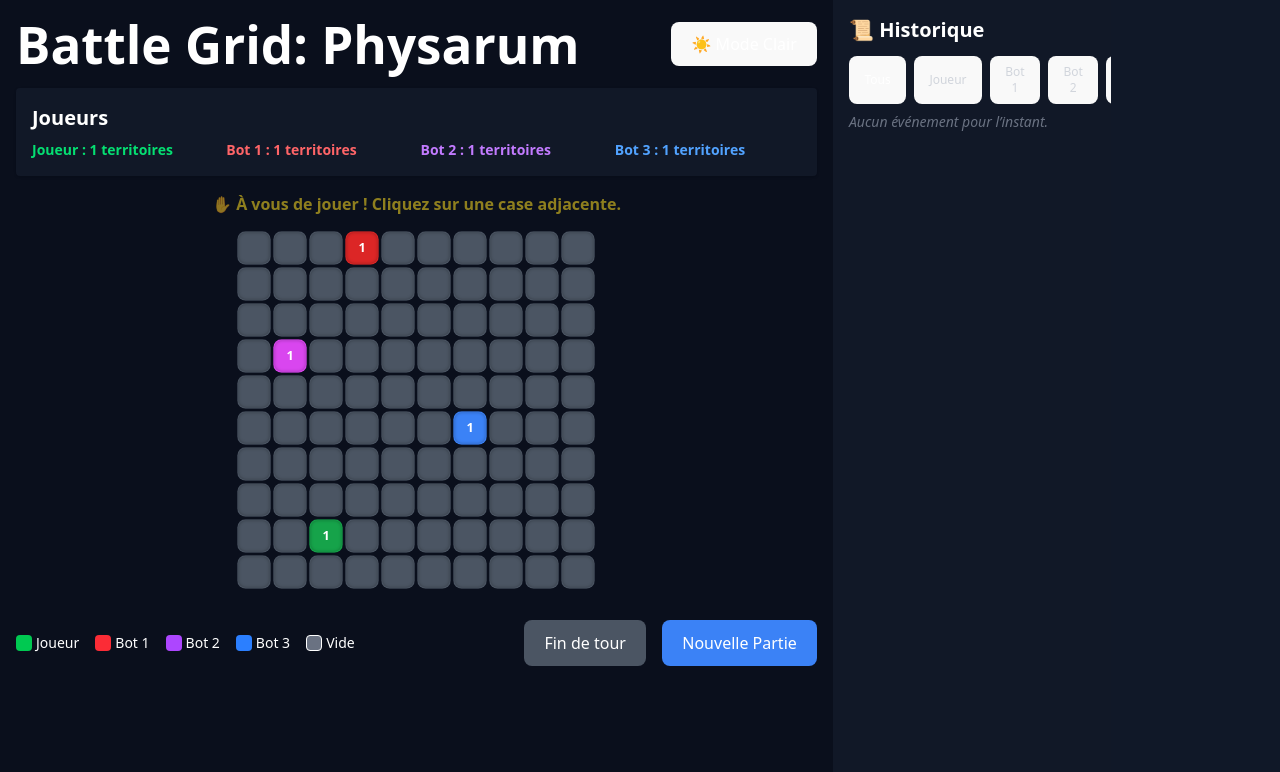
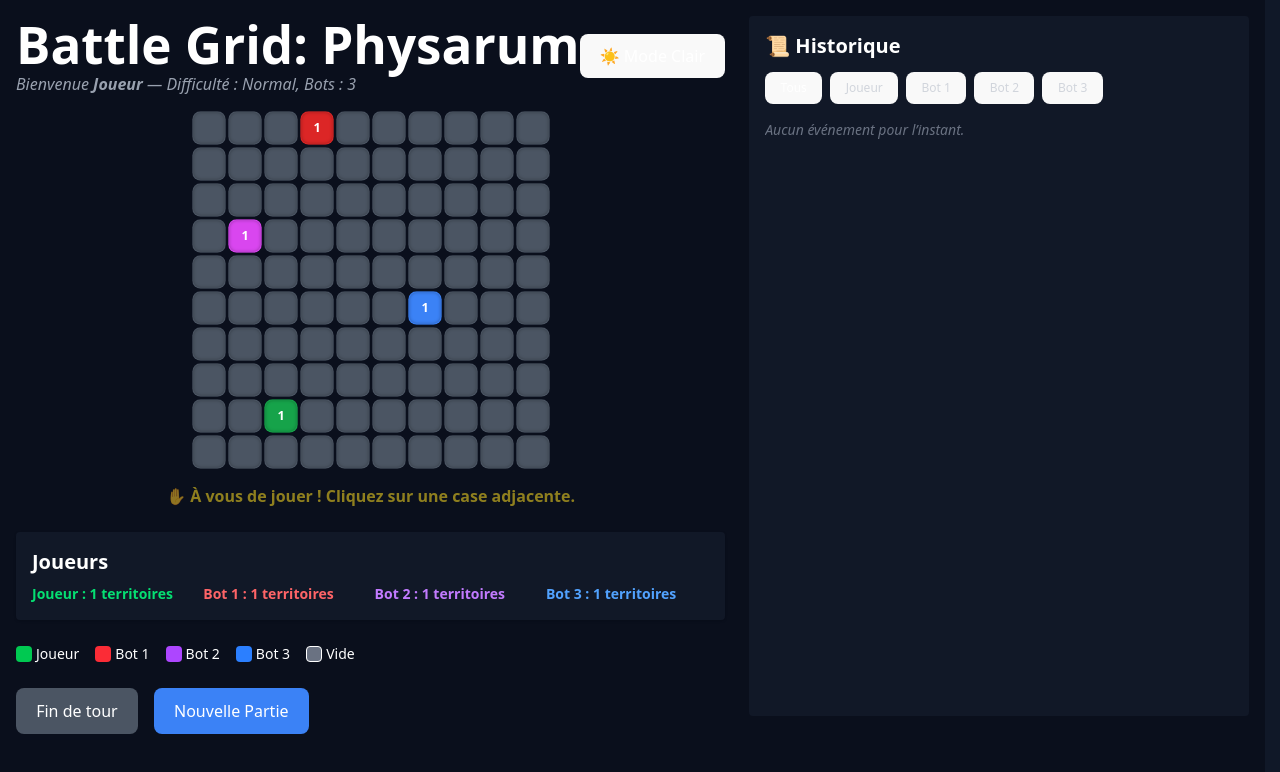
Before and after one commit to Erwan1202/Physarum, a React (Vite) app: page / in a window 1280 px wide. Both pictures are taken after a click on the button "Lancer la partie 🚀". Shown: the top 772 px of the page. Built offline with nearby package versions, Linux system fonts and the light colour scheme.

Commit message:
Refactor GameBoard component to display player name, difficulty, and bot count in the UI

```diff
--- a/src/components/GameBoard.jsx
+++ b/src/components/GameBoard.jsx
@@ -12,7 +12,9 @@ function App() {
     resetGame,
     winner,
     log,
-
+    playerName,
+    difficulty,
+    botCount,
   } = useGameStore()
 
   const currentPlayer = players[currentPlayerIndex]
@@ -48,13 +50,16 @@ function App() {
     : log.filter(entry => entry.toLowerCase().includes(filter.toLowerCase()))
 
   return (
-    <div className={`min-h-screen ${darkMode ? "bg-[#0a0f1c] text-white" : "bg-white text-black"} flex flex-col lg:flex-row`}>
-
+    <div className={`min-h-screen ${darkMode ? "bg-[#0a0f1c] text-white" : "bg-white text-black"} p-4`}>
+      <div className="grid grid-cols-1 xl:grid-cols-[1fr_500px] gap-6 max-w-[1920px] mx-auto">
         {/* Colonne gauche = Jeu */}
-      <div className="flex flex-col gap-4 p-4 w-full lg:w-3/4">
+        <div className="flex flex-col gap-4">
           <div className="flex justify-between items-center">
             <div>
               <h1 className="text-4xl font-bold">Battle Grid: Physarum</h1>
+              <h2 className="text-md text-gray-400 italic">
+                Bienvenue <span className="font-semibold">{playerName || 'Joueur'}</span> — Difficulté : <span className="capitalize">{difficulty || 'Normal'}</span>, Bots : {botCount ?? 3}
+              </h2>
             </div>
             <button
               onClick={() => setDarkMode(!darkMode)}
@@ -64,7 +69,15 @@ function App() {
             </button>
           </div>
 
-        <div className="bg-[#111827] p-4 rounded shadow text-sm">
+          <Grid map={map} onCellClick={handleCellClick} />
+
+          {currentPlayer.type === 'human' && (
+            <div className="text-yellow-300 text-center font-semibold animate-pulse">
+              ✋ À vous de jouer ! Cliquez sur une case adjacente.
+            </div>
+          )}
+
+          <div className="bg-[#111827] p-4 rounded shadow text-sm mt-2">
             <h2 className="text-xl font-semibold mb-2">Joueurs</h2>
             <div className="grid grid-cols-2 sm:grid-cols-4 gap-2">
               {players.map(p => (
@@ -75,16 +88,7 @@ function App() {
             </div>
           </div>
 
-        {currentPlayer.type === 'human' && (
-          <div className="text-yellow-300 text-center font-semibold animate-pulse">
-            ✋ À vous de jouer ! Cliquez sur une case adjacente.
-          </div>
-        )}
-
-        <Grid map={map} onCellClick={handleCellClick} />
-
-        <div className="flex flex-col sm:flex-row items-center justify-between gap-4 mt-4">
-          <div className="flex flex-wrap gap-4 text-sm">
+          <div className="flex flex-wrap gap-4 text-sm mt-2">
             <span className="flex items-center gap-1">
               <span className="w-4 h-4 bg-green-500 rounded-sm" /> Joueur
             </span>
@@ -102,7 +106,7 @@ function App() {
             </span>
           </div>
 
-          <div className="flex gap-4">
+          <div className="flex gap-4 mt-2">
             <button
               onClick={endTurn}
               className="bg-gray-800 text-white px-4 py-2 rounded hover:bg-gray-700 transition"
@@ -116,7 +120,6 @@ function App() {
               Nouvelle Partie
             </button>
           </div>
-        </div>
 
           {winner && (
             <div className="text-center mt-6 text-2xl font-bold text-yellow-400 animate-bounce">
@@ -126,10 +129,9 @@ function App() {
         </div>
 
         {/* Colonne droite = Historique */}
-      <div className="w-full lg:w-1/4 max-h-screen overflow-y-auto bg-[#111827] p-4">
+        <div className="w-full flex flex-col bg-[#111827] p-4 rounded max-h-[calc(100vh-100px)]">
           <h2 className="text-xl font-bold mb-3">📜 Historique</h2>
-
-        <div className="flex gap-2 mb-2 text-xs">
+          <div className="flex gap-2 mb-2 text-xs flex-wrap sticky top-0 z-10 bg-[#111827] pb-2">
             {['all', ...players.map(p => p.id)].map(p => (
               <button
                 key={p}
@@ -141,7 +143,7 @@ function App() {
             ))}
           </div>
 
-        <div className="flex flex-col gap-1 text-sm">
+          <div className="flex flex-col gap-1 text-sm overflow-y-auto pr-2">
             {filteredLog.length === 0 ? (
               <p className="text-gray-500 italic">Aucun événement pour l’instant.</p>
             ) : (
@@ -153,6 +155,7 @@ function App() {
           </div>
         </div>
       </div>
+    </div>
   )
 }
 
--- a/src/components/GameSetup.jsx
+++ b/src/components/GameSetup.jsx
@@ -43,7 +43,7 @@ function GameSetup({ onStart }) {
           </select>
         </div>
 
-        <div>
+        {/*<div>
           <label className="block mb-1 text-sm">🤖 Nombre de bots :</label>
           <input
             type="number"
@@ -53,7 +53,7 @@ function GameSetup({ onStart }) {
             value={botCount}
             onChange={(e) => setBotCount(parseInt(e.target.value))}
           />
-        </div>
+        </div>*/}
 
         <button
           onClick={handleStart}
```
Lines whose indentation alone changed are shown as unchanged.
